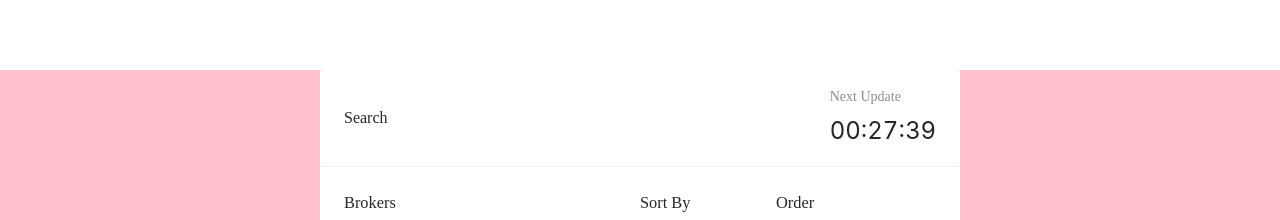
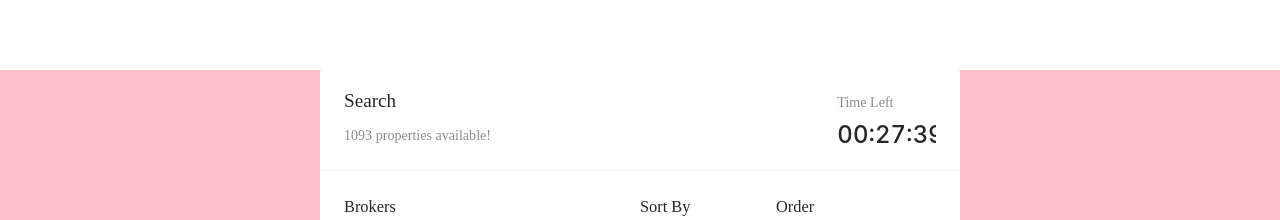
Before and after one commit to almulalic/dvc-search-engine-web, a React (Create React App) app: page / in a window 1280 px wide. Shown: the part 656-876 px from the top of the page. Built offline with nearby package versions, Linux system fonts and the light colour scheme; a web font is replaced by a local one.

Commit message:
edited counter

```diff
--- a/src/components/SearchForm/SearchFormLayout.tsx
+++ b/src/components/SearchForm/SearchFormLayout.tsx
@@ -72,21 +72,42 @@ export const SearchFormLayout = () => {
     console.log(`selected ${value}`);
   }
 
+  const searchFormHeaderMarkup = (
+    <div className="SearchForm--Header">
+      <Row gutter={[16, 16]} align="middle" justify="space-between">
+        <Col span={20}>
+          <span className="SearchForm--HeaderTitle">Search</span>
+        </Col>
+        <Col span={4}>
+          <span className="SearchForm--HeaderSubtitle">Time Left</span>
+        </Col>
+      </Row>
+      <Row gutter={[16, 16]} align="middle" justify="space-between">
+        <Col span={20}>
+          <span className="SearchForm--CounterTitle">
+            1093 properties available!
+          </span>
+        </Col>
+        <Col span={4}>
+          <span className="SearchForm--Counter">
+            <Countdown
+              value={deadline}
+              onFinish={() => setDeadline(calculateTimer())}
+              format="HH:mm:ss"
+            />
+          </span>
+        </Col>
+      </Row>
+    </div>
+  );
+
   return (
     <div className="SearchForm">
       <Card
-        className="SearchForm--CardHeader"
-        title="Search"
+        className="SearchForm--Card"
+        title={searchFormHeaderMarkup}
         hoverable
         bordered={false}
-        extra={
-          <Countdown
-            title="Next Update"
-            value={deadline}
-            onFinish={() => setDeadline(calculateTimer())}
-            format="HH:mm:ss"
-          />
-        }
       >
         <Row>
           <Col span={12}>
@@ -123,7 +144,14 @@ export const SearchFormLayout = () => {
                     defaultValue="lucy"
                     style={{ width: 120 }}
                     onChange={handleChange}
-                  ></Select>
+                  >
+                    <Option value="id">Id</Option>
+                    <Option value="broker">Broker</Option>
+                    <Option value="resort">Resort</Option>
+                    <Option value="points">Points</Option>
+                    <Option value="useYear">Use Year</Option>
+                    <Option value="price">Price</Option>
+                  </Select>
                 </div>
                 <div>
                   <h3>Order</h3>
@@ -140,6 +168,7 @@ export const SearchFormLayout = () => {
             </Space>
           </Col>
         </Row>
+        <Card.Meta description="aaa"></Card.Meta>
       </Card>
     </div>
   );
--- a/src/components/SearchForm/SearchFormStyle.scss
+++ b/src/components/SearchForm/SearchFormStyle.scss
@@ -7,15 +7,10 @@
   font-family: "KumbhSans";
 }
 
-.SearchForm--CardHeader {
+.SearchForm--Card {
   width: 50vw;
   text-align: start;
   margin-bottom: 5vh;
-}
-
-.SearchForm--CardBody {
-  width: 50vw;
-  text-align: start;
 }
 
 .SearchForm--SelectContainer {
@@ -24,3 +19,31 @@
     text-align: left;
   }
 }
+
+.SearchForm--Header {
+  * {
+    margin: 0 !important;
+    padding: 0 !important;
+  }
+
+  .SearchForm--HeaderTitle {
+    font-size: 1.5vw;
+    margin: 0;
+  }
+
+  .SearchForm--HeaderSubtitle {
+    font-size: 1.1vw;
+    margin: 0;
+    color: rgba(0, 0, 0, 0.45);
+  }
+
+  .SearchForm--CounterTitle {
+    font-size: 1.1vw;
+    margin: 0;
+    color: rgba(0, 0, 0, 0.45);
+  }
+
+  .SearchForm--Counter {
+    font-size: 1.1vw;
+  }
+}
--- a/src/shared/Types.ts
+++ b/src/shared/Types.ts
@@ -104,7 +104,7 @@ export const StatusAlias = [
 
 export const OrderTypes = {
   0: "Id",
-  1: "Market",
+  1: "Broker",
   2: "Resort",
   3: "Points",
   4: "UseYear",
```
